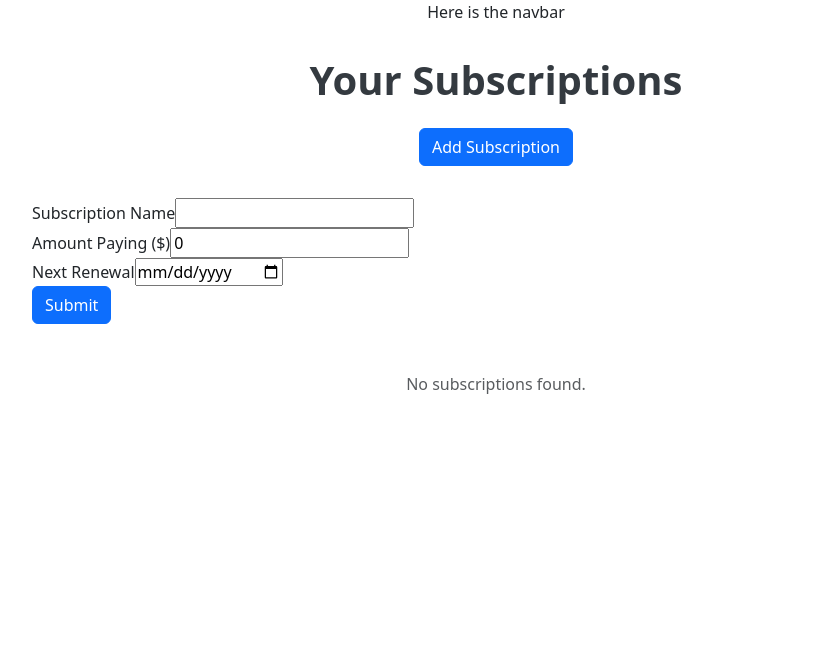
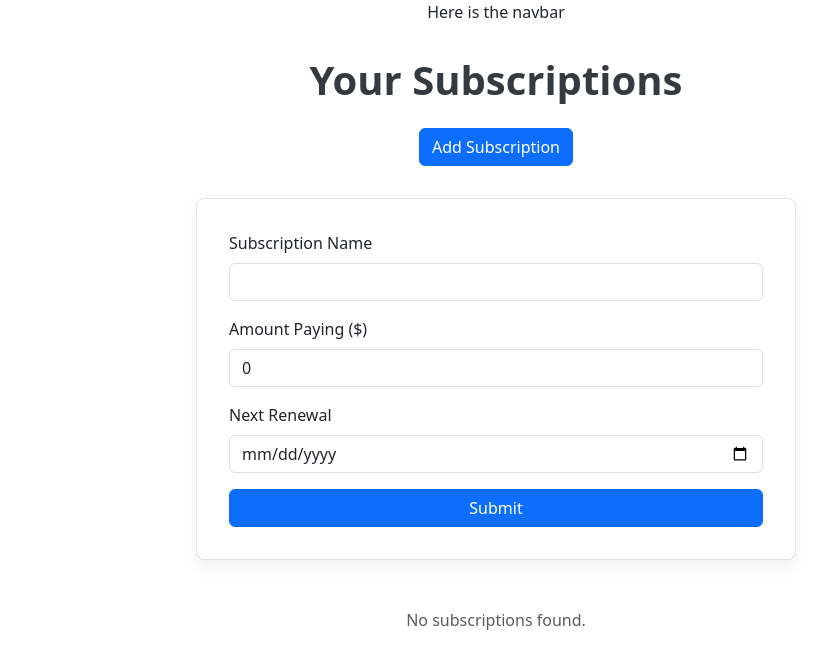
Before and after one commit to ReedyBranch/sub-tracker, a React (Vite) app in the folder frontend/: page / in a window 1280 px wide. Both pictures are taken after a click on the button "Add Subscription". Shown: the top 668 px of the page, without its empty margins (144-971 px from the left). Built offline with nearby package versions, Linux system fonts and the light colour scheme.

Commit message:
Created new directories, necessary to connect backend to frontend. Also added new styling to form for better looking submissions in SubForm --> Corresponding with css module. Also added a new home page.

```diff
--- /dev/null
+++ b/frontend/src/components/SubForm.module.css
@@ -0,0 +1,17 @@
+.formContainer {
+  max-width: 600px;
+  margin: 0 auto;
+  padding: 2rem;
+  border: 1px solid #dee2e6;
+  border-radius: 0.5rem;
+  background-color: #fff;
+  box-shadow: 0 0.5rem 1rem rgba(0, 0, 0, 0.05);
+}
+
+.formGroup {
+  margin-bottom: 1rem;
+}
+
+.fullWidthButton {
+  width: 100%;
+}
--- a/frontend/src/components/SubForm.tsx
+++ b/frontend/src/components/SubForm.tsx
@@ -1,4 +1,5 @@
-import { useState } from "react";
+import { useState, useEffect } from "react";
+import styles from "./SubForm.module.css"; // ✅ Import your CSS module
 
 interface SubFormProps {
   id: string;
@@ -18,6 +19,12 @@ function SubForm(props: SubFormProps) {
   const [amount, setAmount] = useState(0);
   const [nextRenewal, setNextRenewal] = useState("");
 
+  useEffect(() => {
+    setName(props.name);
+    setAmount(props.amount);
+    setNextRenewal(props.nextRenewal);
+  }, [props.name, props.amount, props.nextRenewal]);
+
   function handleSubmit(e: React.FormEvent<HTMLFormElement>) {
     e.preventDefault();
 
@@ -27,16 +34,13 @@ function SubForm(props: SubFormProps) {
     }
 
     const newSub = {
-      id: props.id ?? crypto.randomUUID(), // this is a fallback ID so creating vs editing
+      id: props.id ?? crypto.randomUUID(),
       name,
       amount,
       nextRenewal,
     };
 
-    console.log("Submitting subscription:", newSub);
-    if (props.onSubmit) {
-      props.onSubmit(newSub);
-    }
+    props.onSubmit?.(newSub);
 
     setName("");
     setAmount(0);
@@ -44,35 +48,44 @@ function SubForm(props: SubFormProps) {
   }
 
   return (
-    <form onSubmit={handleSubmit}>
-      <div>
-        <label>Subscription Name</label>
+    <form onSubmit={handleSubmit} className={styles.formContainer}>
+      <div className={`form-group ${styles.formGroup}`}>
+        <label className="form-label">Subscription Name</label>
         <input
           type="text"
+          className="form-control"
           value={name}
           onChange={(e) => setName(e.target.value)}
+          required
         />
       </div>
 
-      <div>
-        <label>Amount Paying ($)</label>
+      <div className={`form-group ${styles.formGroup}`}>
+        <label className="form-label">Amount Paying ($)</label>
         <input
           type="number"
+          className="form-control"
           value={amount}
           onChange={(e) => setAmount(parseFloat(e.target.value))}
+          required
         />
       </div>
 
-      <div>
-        <label>Next Renewal</label>
+      <div className={`form-group ${styles.formGroup}`}>
+        <label className="form-label">Next Renewal</label>
         <input
           type="date"
+          className="form-control"
           value={nextRenewal}
           onChange={(e) => setNextRenewal(e.target.value)}
+          required
         />
       </div>
 
-      <button type="submit" className="btn btn-primary">
+      <button
+        type="submit"
+        className={`btn btn-primary ${styles.fullWidthButton}`}
+      >
         Submit
       </button>
     </form>
--- a/frontend/src/components/SubItem.tsx
+++ b/frontend/src/components/SubItem.tsx
@@ -3,8 +3,8 @@ interface Subscription {
   name: string;
   amount: number;
   nextRenewal: string;
-  url?: string; // optional for now
-  title?: string; // optional for now
+  url?: string;
+  title?: string;
 }
 
 interface SubItemProps {
@@ -13,20 +13,51 @@ interface SubItemProps {
   onDelete?: (id: string) => void;
 }
 
-function SubItem({ subscription }: SubItemProps) {
-  function onDetailsClick() {
+function SubItem({ subscription, onEdit, onDelete }: SubItemProps) {
+  const handleDetailsClick = () => {
     alert("clicked");
-  }
+  };
 
   return (
-    <div className="sub-item">
-      <div className="sub-image">
-        <img src={subscription.url} alt={subscription.title} />
-        <div className="sub-overlay">
-          <button className="details-btn" onClick={onDetailsClick}>
-            Details
-          </button>
-        </div>
+    <div className="card h-100 shadow-sm">
+      {/* Optional image */}
+      {subscription.url && (
+        <img
+          src={subscription.url}
+          className="card-img-top"
+          alt={subscription.title || "Subscription image"}
+        />
+      )}
+
+      <div className="card-body">
+        <h5 className="card-title">{subscription.name}</h5>
+        <p className="card-text mb-1">
+          <strong>Amount:</strong> ${subscription.amount.toFixed(2)}
+        </p>
+        <p className="card-text">
+          <strong>Next Renewal:</strong> {subscription.nextRenewal}
+        </p>
+        <button
+          className="btn btn-outline-primary btn-sm mt-2"
+          onClick={handleDetailsClick}
+        >
+          Details
+        </button>
+      </div>
+
+      <div className="card-footer d-flex justify-content-end gap-2">
+        <button
+          className="btn btn-sm btn-secondary"
+          onClick={() => onEdit?.(subscription)}
+        >
+          Edit
+        </button>
+        <button
+          className="btn btn-sm btn-danger"
+          onClick={() => onDelete?.(subscription.id)}
+        >
+          Delete
+        </button>
       </div>
     </div>
   );
```
Also changed, not shown: frontend/src/api/auth.api.ts (added), frontend/src/api/subscription.api.ts (added), frontend/src/layouts/DashboardLayout.tsx (added), frontend/src/pages/Home.tsx (added), frontend/src/routes/PrivateRoute.tsx (added).
